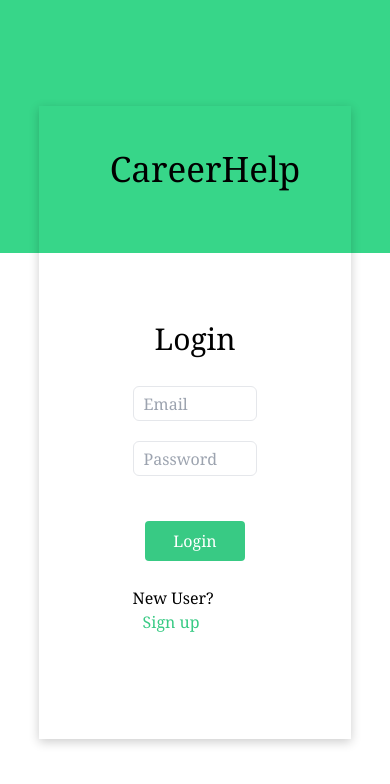
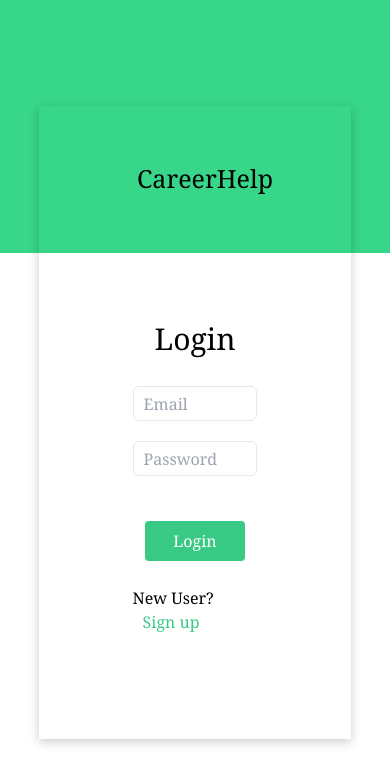
Before and after one commit to vandan2410/careerhelp, a React (Create React App) app: page / in a window 390 px wide. Shown: the top 784 px of the page. Built offline with nearby package versions, Linux system fonts and the light colour scheme; a web font is replaced by a local one.

Commit message:
Responsiveness Fixed

```diff
--- a/src/Components/Login.js
+++ b/src/Components/Login.js
@@ -25,11 +25,9 @@ function Login() {
 
   useEffect(() => {
     const check = localStorage.getItem("isLoggedIn");
-    if(check===true)
-    {
-      navigate('/home')
+    if (check === "true") {
+      navigate("/home");
     }
-
   }, []);
 
   const handleSubmit = (e) => {
@@ -38,15 +36,14 @@ function Login() {
     axios
       .post("http://localhost:5000/api/user/login", formData)
       .then((res) => {
-        console.log("result:",res)
-        if (res.status===200) {
-          localStorage.setItem("isLoggedIn", true);
-          localStorage.setItem("userName",res.data.userName);
+        console.log("result:", res);
+        if (res.status === 200) {
+          localStorage.setItem("isLoggedIn", "true");
+          localStorage.setItem("userName", res.data.userName);
           navigate("/home");
         } else {
           alert("No Record");
         }
-
 
         setFormData({
           email: "",
--- a/src/Components/Navbar.js
+++ b/src/Components/Navbar.js
@@ -21,12 +21,15 @@ function Navbar(props) {
     }
   };
   return (
-    <nav class=" flex px-4 border-b md:shadow-lg items-center relative bg-[#38ca84] font-serif ">
-      <div class="text-[30px]  md:py-0 py-4 text-white ">CareerHelp</div>
+    <div>
+      <nav class=" flex  border-b md:shadow-lg items-center relative bg-[#38ca84] font-serif  ">
+        <div class="text-[30px]  md:py-0 py-4 text-white ml-[20px]">
+          CareerHelp
+        </div>
 
         <ul
           class={
-          "md:px-2 ml-auto md:flex md:space-x-2 absolute md:relative top-full left-0 right-0"
+            "md:px-2 ml-auto md:flex md:space-x-2  md:relative top-full left-0 right-0"
           }
         >
           <li class="relative parent">
@@ -49,7 +52,6 @@ function Navbar(props) {
                   />
                 </svg>
               </span>
-
             </a>
             <ul
               class={
@@ -86,6 +88,7 @@ function Navbar(props) {
         </svg>
       </div> */}
       </nav>
+    </div>
   );
 }
 export default Navbar;
--- a/src/Components/Signin.js
+++ b/src/Components/Signin.js
@@ -40,7 +40,7 @@ function Signin({ change }) {
       .catch((err) => console.log(err));
   };
   return (
-    <div className="form h-full w-full flex flex-col justify-center items-center pb-[70px] font-serif">
+    <div className="form h-full w-full flex flex-col justify-center items-center md:pb-[70px] font-serif pb-[40px]">
       <p className="md:mb-[25px] text-[30px]">Sign up</p>
       <form
         className="w-[40%] flex justify-center  flex-col"
@@ -86,7 +86,7 @@ function Signin({ change }) {
           className="h-[35px] border-[1px] border-solid w-full pl-[10px] mb-[20px] rounded-md p-3"
         />
 
-        <div className="w-full flex justify-center mt-[20px]">
+        <div className="w-full flex justify-center md:mt-[20px]">
           <button
             className="bg-[#38ca84] h-[40px] w-[50%] rounded text-white"
             type="submit"
--- a/src/pages/Home.js
+++ b/src/pages/Home.js
@@ -3,40 +3,37 @@ import { useEffect, useState } from "react";
 import { useNavigate } from "react-router";
 import Navbar from "../Components/Navbar";
 function Home() {
-  const [name, setName] = useState("");
-  const [searchData, setSearchData] = useState({
-    search: "",
-  });
-  const handleSearchChange = (e) => {
-    const { value } = e.target;
-    setSearchData({
-      ...searchData,
-      search: value,
-    });
-  };
-  const handleSubmit = (e) => {
-    e.preventDefault();
-    console.log(searchData);
-    setSearchData({
-      search: "",
-    });
-  };
+  // const [name, setName] = useState("");
+  // const [searchData, setSearchData] = useState({
+  //   search: "",
+  // });
+  // const handleSearchChange = (e) => {
+  //   const { value } = e.target;
+  //   setSearchData({
+  //     ...searchData,
+  //     search: value,
+  //   });
+  // };
+  // const handleSubmit = (e) => {
+  //   e.preventDefault();
+  //   console.log(searchData);
+  //   setSearchData({
+  //     search: "",
+  //   });
+  // };
   const navigate = useNavigate();
   axios.defaults.withCredentials = true;
   useEffect(() => {
     const check = localStorage.getItem("isLoggedIn");
 
-    if(check===false)
-    {
-
-      navigate('/login')
+    if (check === "false") {
+      navigate("/login");
     }
-
   }, []);
   return (
     <div className="h-screen w-full">
       <div className="h-[10%] w-[full]">
-        <Navbar  />
+        <Navbar />
       </div>
       {/* <div>
         <form
--- a/src/pages/Landing.js
+++ b/src/pages/Landing.js
@@ -1,27 +1,22 @@
-import Login from '../Components/Login'
+import Login from "../Components/Login";
 
-
-function Landing()
-{
-
-    return (
-        <div className="main flex font-serif">
-
-            <div className=" wraps h-[100vh] w-full flex justify-center items-center " >
-                <div className=' popup bg-tranparent shadow-[0_3px_10px_rgb(0,0,0,0.2)] h-3/4 w-4/5  md:grid md:grid-cols-12 '>
-                    <div className=' flex flex-col justify-center items-center text-center md:pb-[50px] col-span-4 pl-[20px] h-[20%] md:h-full'>
-                        <p className="text-[35px] md:mb-[30px]">CareerHelp</p>
-                        <p className="text-[25px] md:block hidden">All you need to know about the company</p>
-                    </div>
-                    <div className='col-span-8 flex justify-center items-center w-full md:h-full h-[80%] pt-[50px]' >
-                    < Login />
-
-                    </div>
-
-                </div>
-
-            </div>
+function Landing() {
+  return (
+    <div className="main flex font-serif">
+      <div className=" wraps h-[100vh] w-full flex justify-center items-center ">
+        <div className=" popup bg-tranparent shadow-[0_3px_10px_rgb(0,0,0,0.2)] h-3/4 w-4/5  md:grid md:grid-cols-12 ">
+          <div className=" flex flex-col justify-center items-center text-center md:pb-[50px] col-span-4 pl-[20px] h-[20%] md:h-full ">
+            <p className="md:text-[35px] md:mb-[30px] pt-[20px] text-[25px]">CareerHelp</p>
+            <p className="text-[25px] md:block hidden">
+              All you need to know about the company
+            </p>
+          </div>
+          <div className="col-span-8 flex justify-center items-center w-full md:h-full h-[80%] pt-[50px]">
+            <Login />
+          </div>
         </div>
-    )
+      </div>
+    </div>
+  );
 }
 export default Landing;
```
Also changed, not shown: src/App.js (+11 -12 lines). Lines whose indentation alone changed are shown as unchanged.
